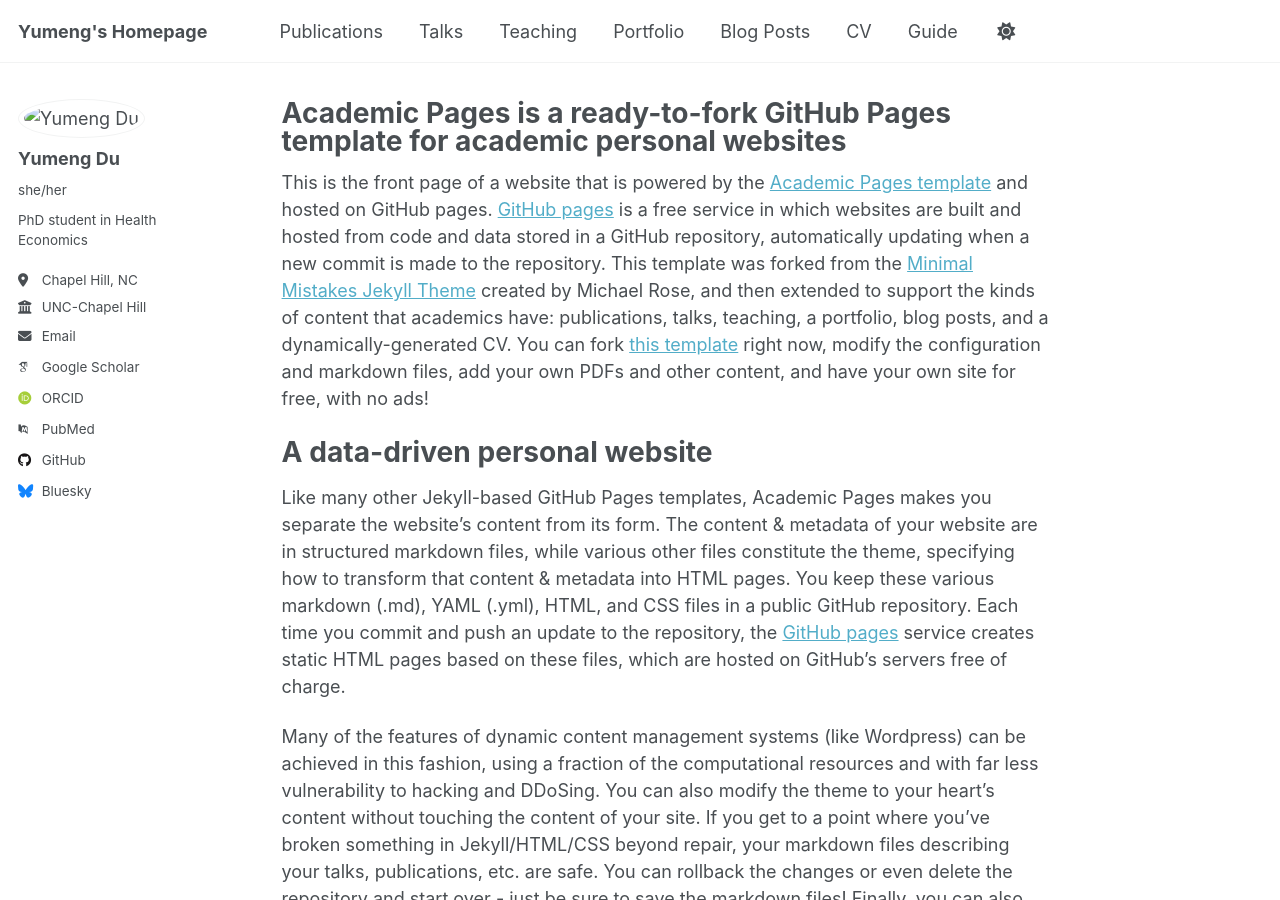
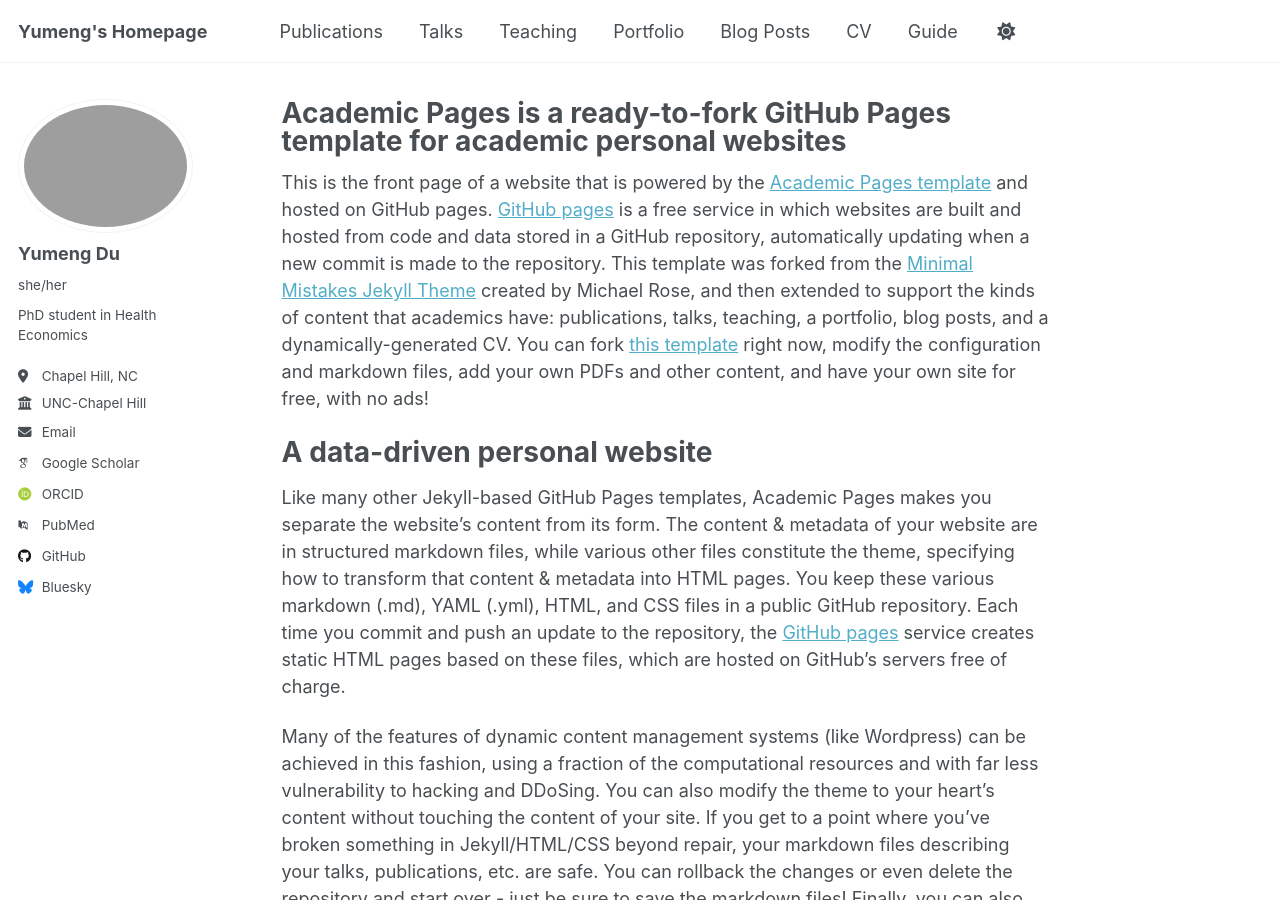
Before and after one commit to Yumeng0808/Yumeng0808.github.io, a Jekyll site: the page built from _pages/about.md, in a window 1280 px wide and 900 px high. Built offline with Jekyll 4.4.1, drawn with Linux system fonts in a browser that asks for light colours; some web fonts are replaced.

Commit message:
Update _config.yml

```diff
--- a/_config.yml
+++ b/_config.yml
@@ -22,7 +22,7 @@ repository               : "academicpages/academicpages.github.io"
 #               Additional customization can be done by editing /_includes/author-profile.html
 author:
   # Biographic information
-  avatar           : "file:///Users/mac/Dropbox/Mac/Desktop/headshot/WechatIMG1959.jpg"
+  avatar           : "/mnt/data/Linked_Photo_YumengDu.jpg"
   name             : "Yumeng Du"
   pronouns         : "she/her"
   bio              : "PhD student in Health Economics"
```
